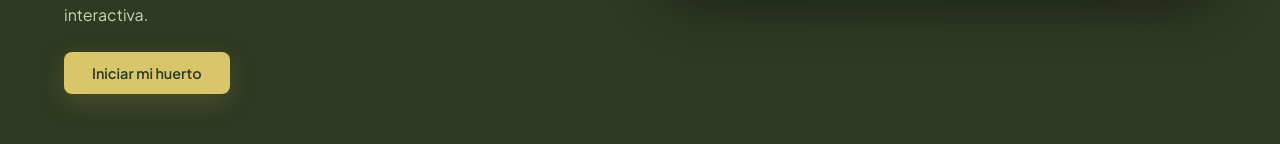
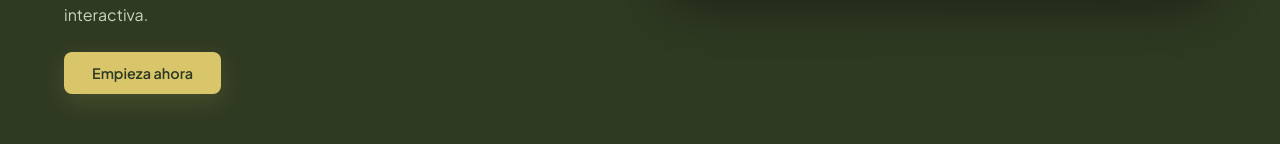
Before and after one commit to diegowar2525/AgroCultivos, a React (Vite) app in the folder client/: page / in a window 1280 px wide. Shown: the part 570-714 px from the top of the page. Built offline with nearby package versions, Linux system fonts and the light colour scheme.

Commit message:
Cambio en el mensaje de la página inicio

```diff
--- a/client/src/components/landing/Hero.jsx
+++ b/client/src/components/landing/Hero.jsx
@@ -31,7 +31,7 @@ const Hero = () => {
                             className="btn-hero"
                             onClick={() => navigate(user ? '/recommendations' : '/login')}
                         >
-                            Iniciar mi huerto
+                            Empieza ahora
                         </button>
                     </div>
                 </div>
```
